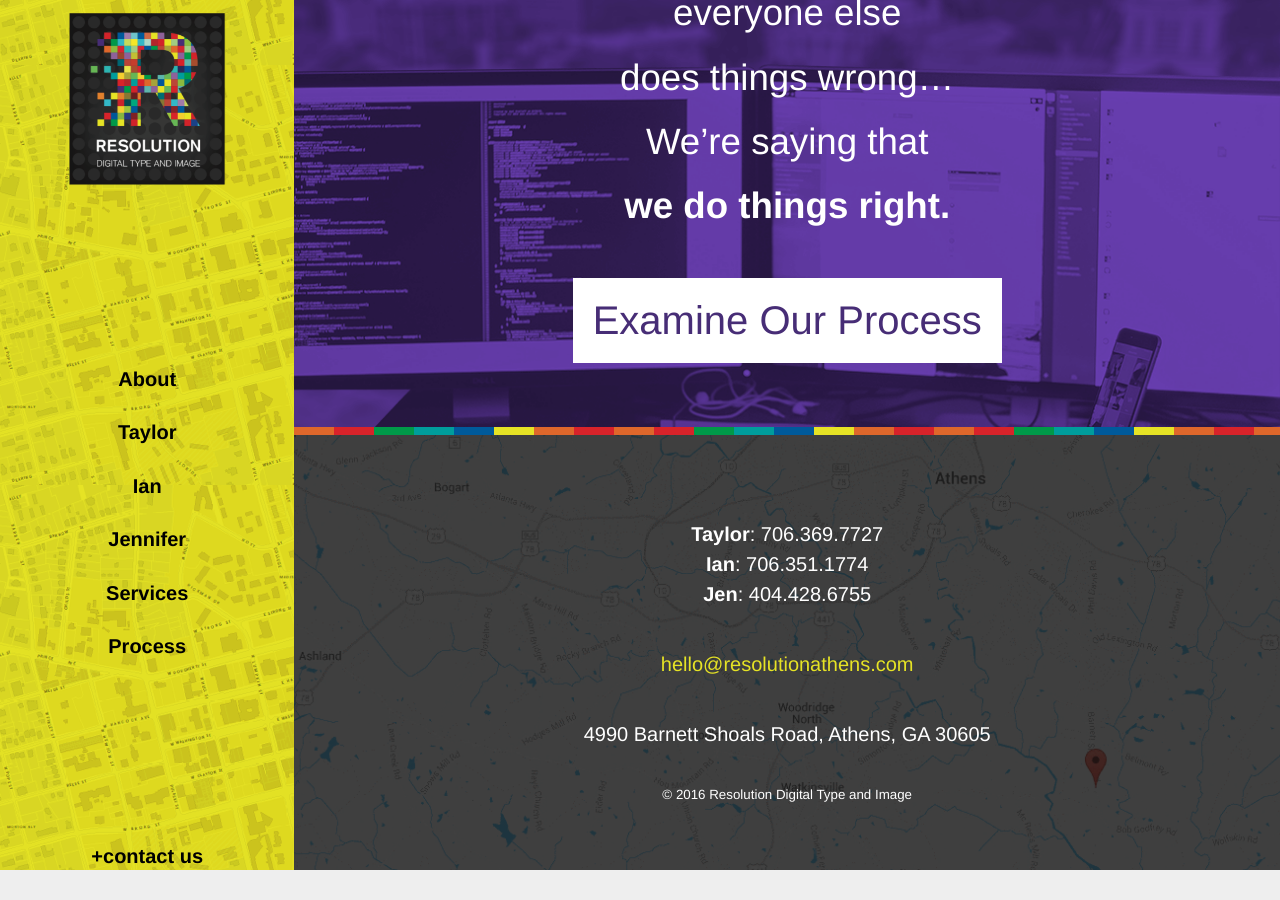
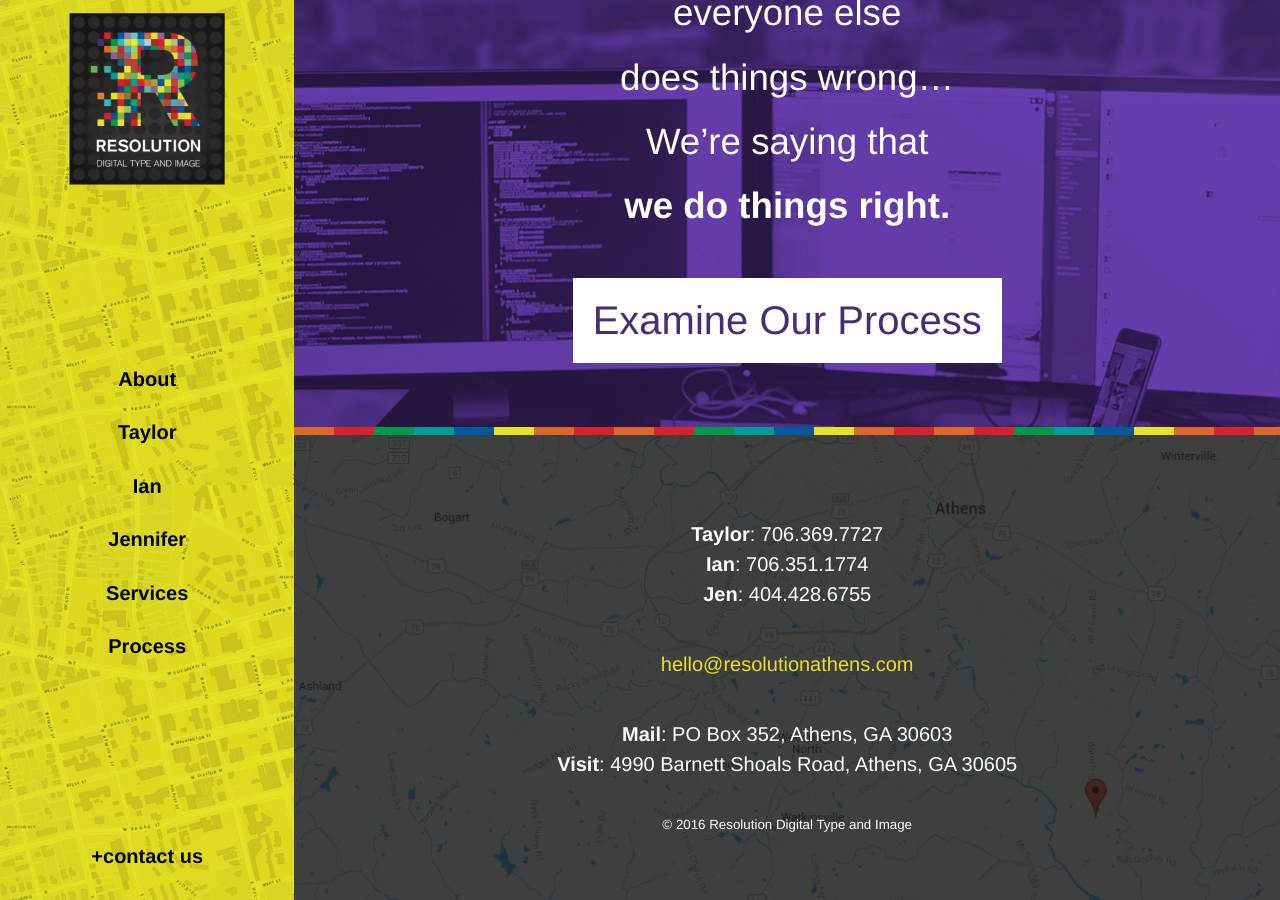
Before and after one commit to slip/Resolutionathens-Redesign, a Jekyll site: the page built from index.html, in a window 1280 px wide and 900 px high, scrolled down 2875 px. Built offline with Jekyll 4.4.1, drawn with Linux system fonts in a browser that asks for light colours; nearby versions of some CDN libraries; some web fonts are replaced; Markdown is read by kramdown in place of the engine named in the settings; before the commit the page ends 3745 px from its top, so only the background shows below that.

Commit message:
changed address. closes #32

```diff
--- a/_includes/footer.html
+++ b/_includes/footer.html
@@ -1 +1 @@
-<section id="footer"><p class="home-text"><strong>Taylor</strong>: 706.369.7727<br/><strong>Ian</strong>: 706.351.1774<br/><strong>Jen</strong>: 404.428.6755</p><p class="home-text"><a href="mailto:hello@resolutionathens.com">hello@resolutionathens.com</a></p><p class="home-text">4990 Barnett Shoals Road, Athens, GA 30605</p><p class="copyright">&copy; 2016 Resolution Digital Type and Image</p></section>
+<section id="footer"><p class="home-text"><strong>Taylor</strong>: 706.369.7727<br/><strong>Ian</strong>: 706.351.1774<br/><strong>Jen</strong>: 404.428.6755</p><p class="home-text"><a href="mailto:hello@resolutionathens.com">hello@resolutionathens.com</a></p><p class="home-text"><strong>Mail</strong>: PO Box 352, Athens, GA 30603<br/><strong>Visit</strong>: 4990 Barnett Shoals Road, Athens, GA 30605</p><p class="copyright">&copy; 2016 Resolution Digital Type and Image</p></section>
--- a/_jadefiles/footer.jade
+++ b/_jadefiles/footer.jade
@@ -1,5 +1,5 @@
 section#footer
   p.home-text <strong>Taylor</strong>: 706.369.7727<br/><strong>Ian</strong>: 706.351.1774<br/><strong>Jen</strong>: 404.428.6755
   p.home-text #[a(href="mailto:hello@resolutionathens.com") hello@resolutionathens.com]
-  p.home-text 4990 Barnett Shoals Road, Athens, GA 30605
+  p.home-text <strong>Mail</strong>: PO Box 352, Athens, GA 30603<br/><strong>Visit</strong>: 4990 Barnett Shoals Road, Athens, GA 30605
   p.copyright &copy; 2016 Resolution Digital Type and Image
```
